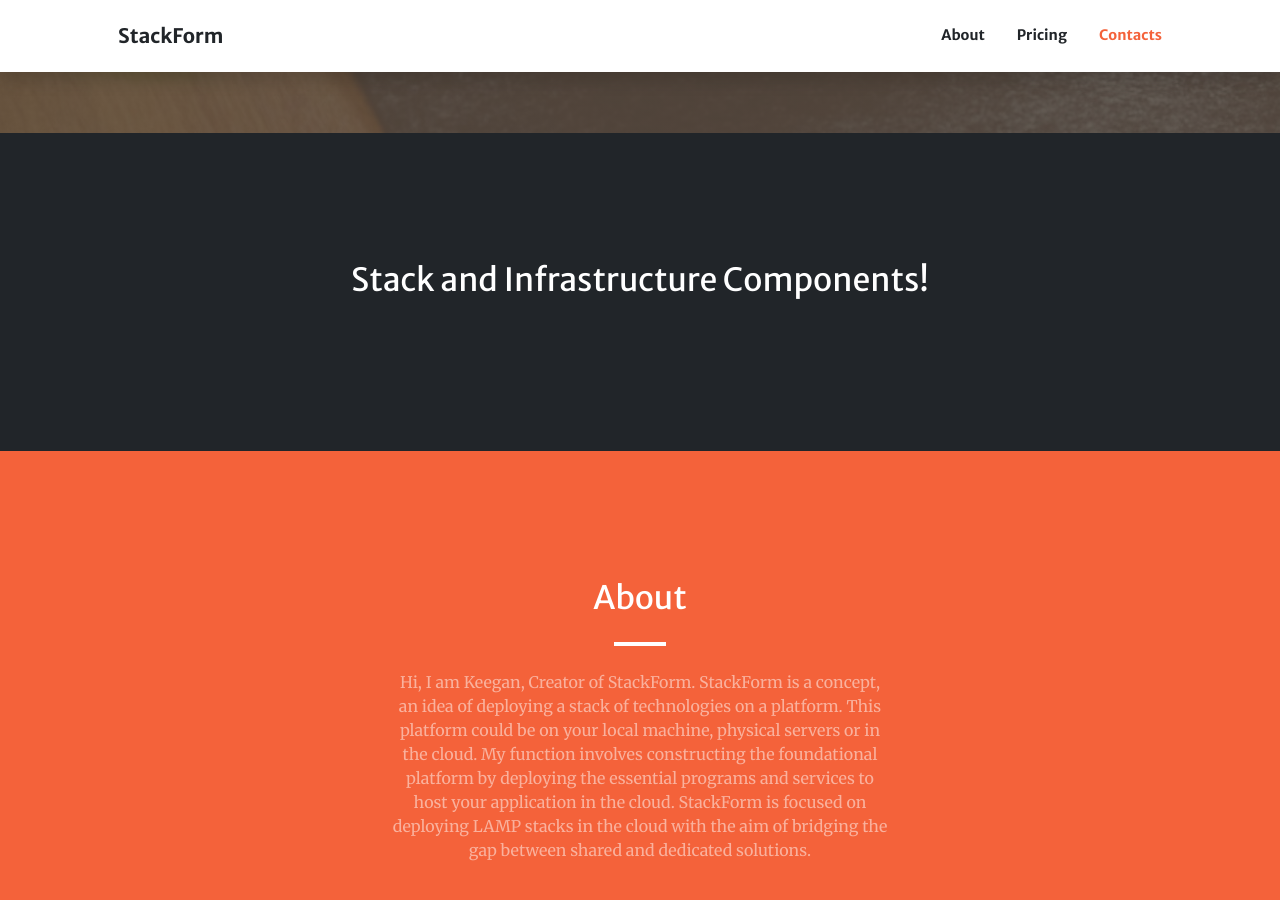
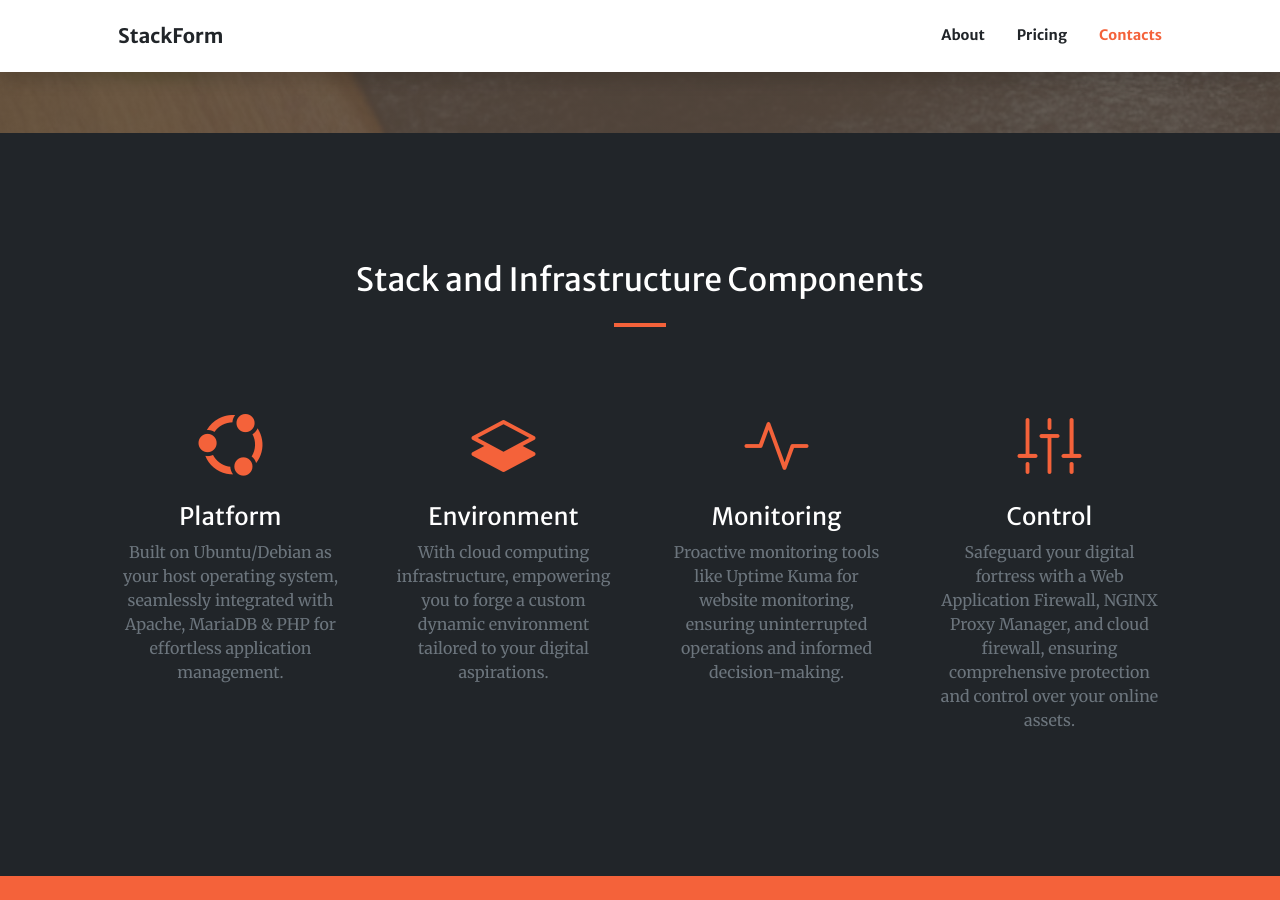
Before and after one commit to keeganturnerdev/site.github.io, a Jekyll site: the page built from index.md, in a window 1280 px wide and 900 px high, scrolled down 767 px. Built offline with Jekyll 4.4.1, drawn with Linux system fonts in a browser that asks for light colours; comment, search, counter and statistics services are not loaded; part of the change alters nothing that is shown.

```diff
--- a/index.md
+++ b/index.md
@@ -9,8 +9,8 @@ header:
     url: '#contacts'
 
 sections:
-  - type: aside.html
-    section_id: aside
+  - type: services.html
+    section_id: services
     background_style: bg-dark text-white
     title: Stack and Infrastructure Components
     services:
```
